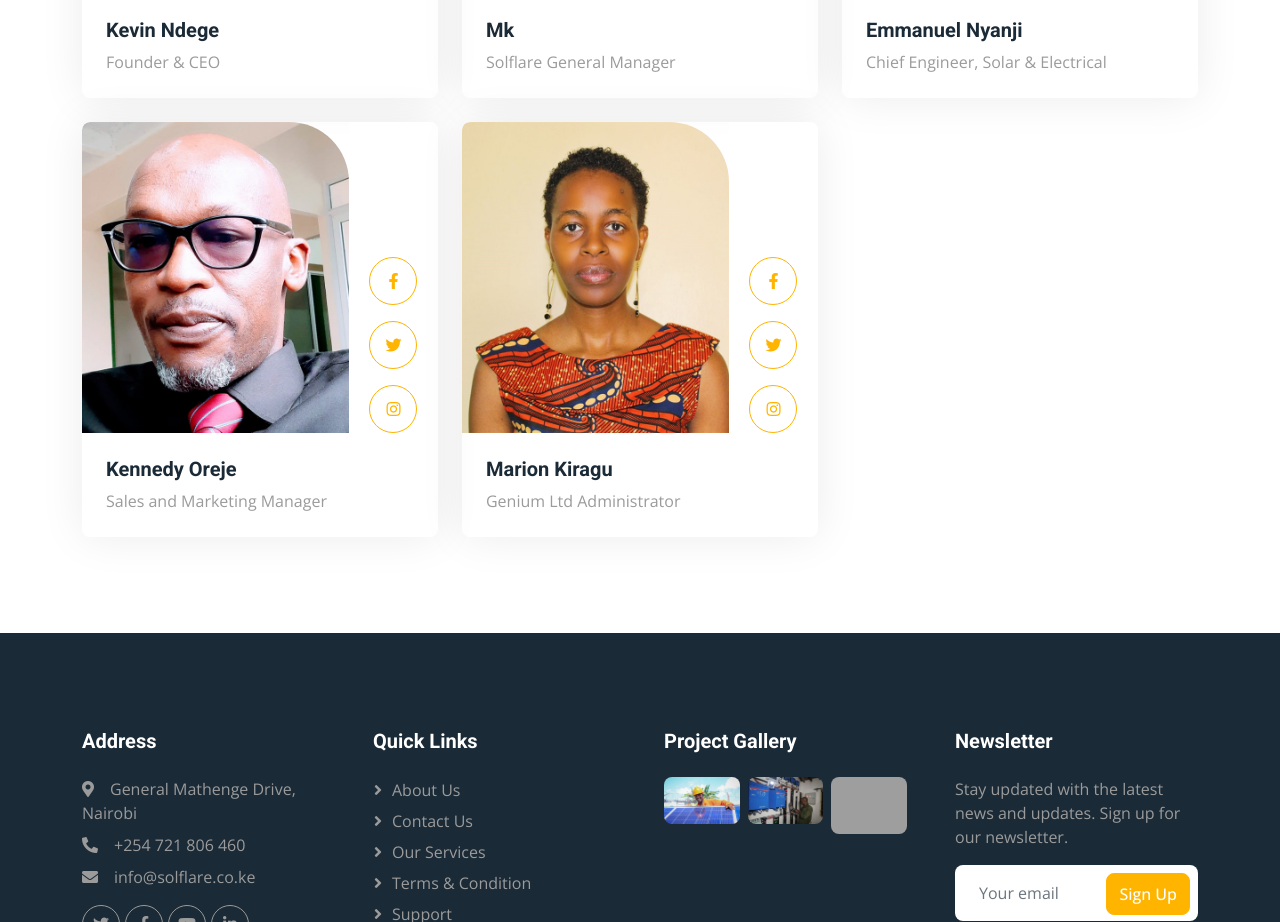
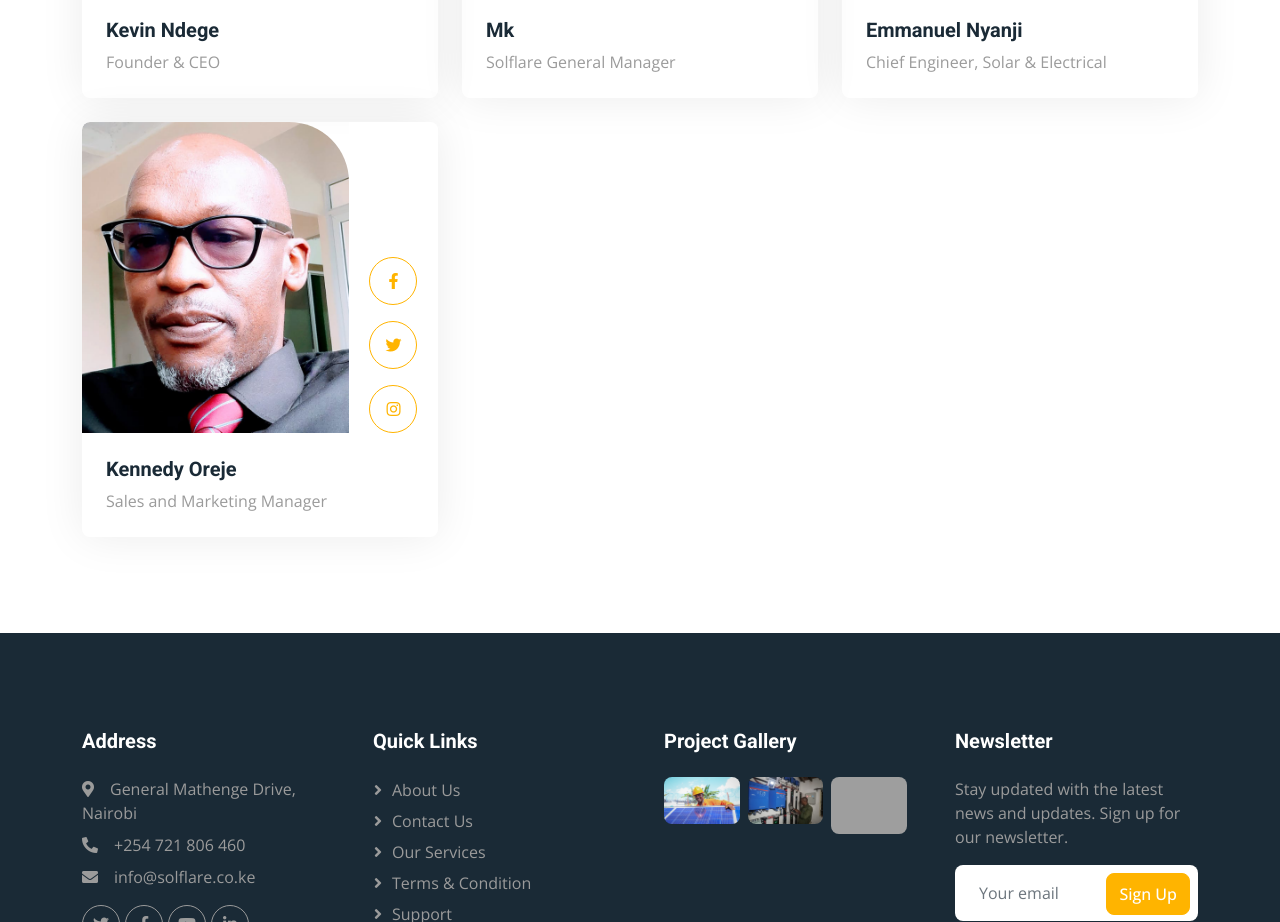
Before and after one commit to devcircularity/solflare, a plain HTML site: page about.html in a window 1280 px wide. Shown: the part 2020-2942 px from the top of the page. Drawn offline with nearby package versions, Linux system fonts and the light colour scheme; grey boxes are pictures that could not be loaded.

Commit message:
solflare fixed titles and team

```diff
--- a/about.html
+++ b/about.html
@@ -262,22 +262,7 @@
                         </div>
                     </div>
                 </div>
-                <div class="col-lg-4 col-md-6 wow fadeInUp" data-wow-delay="0.5s">
-                    <div class="team-item rounded overflow-hidden">
-                        <div class="d-flex">
-                            <img class="img-fluid w-75" src="img/team/team-3.png" alt="">
-                            <div class="team-social w-25">
-                                <a class="btn btn-lg-square btn-outline-primary rounded-circle mt-3" href=""><i class="fab fa-facebook-f"></i></a>
-                                <a class="btn btn-lg-square btn-outline-primary rounded-circle mt-3" href=""><i class="fab fa-twitter"></i></a>
-                                <a class="btn btn-lg-square btn-outline-primary rounded-circle mt-3" href=""><i class="fab fa-instagram"></i></a>
-                            </div>
-                        </div>
-                        <div class="p-4">
-                            <h5>Marion Kiragu</h5>
-                            <span>Genium Ltd Administrator</span>
-                        </div>
-                    </div>
-                </div>
+
 
             </div>
         </div>
```
